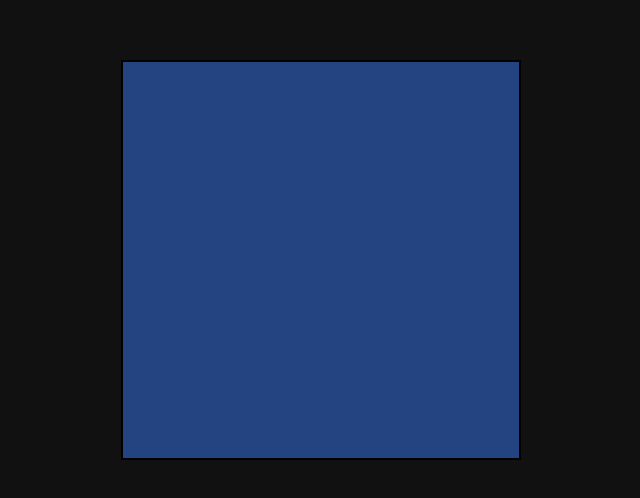
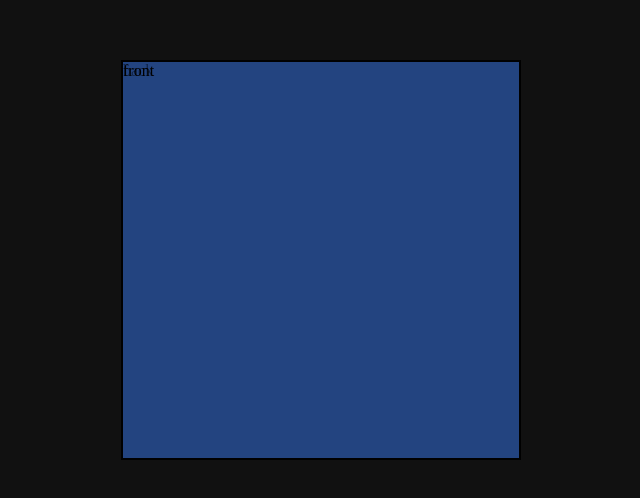
Before and after one commit to moletuli1-bit/morlae, a plain HTML site: page index.html in a window 1280 px wide. Shown: the part 140-638 px from the top of the page, 319-959 px from the left. Drawn offline with Linux system fonts and the light colour scheme.

Commit message:
style: brand walls

```diff
--- a/index.html
+++ b/index.html
@@ -8,10 +8,14 @@
   </head>
   <body>
     <div class="mini-room">
-      <div class="wall back-wall"></div>
+      <div class="wall back-wall">
+        <p>back</p>
+      </div>
       <div class="wall left-wall"></div>
       <div class="wall right-wall"></div>
-      <div class="wall front-wall"></div>
+      <div class="wall front-wall">
+        <p>front</p>
+      </div>
       <div class="floor"></div>
     </div>
     <script src="drag_angle.js"></script>
--- a/room.css
+++ b/room.css
@@ -44,10 +44,10 @@
 }
 
 /* wall rotations/placement */
-.front-wall {
+.back-wall {
     transform: translateZ(calc(-1*var(--half-room)));
 }
-.back-wall {
+.front-wall {
     transform: translateZ(var(--half-room));
 }
 .right-wall {
```
